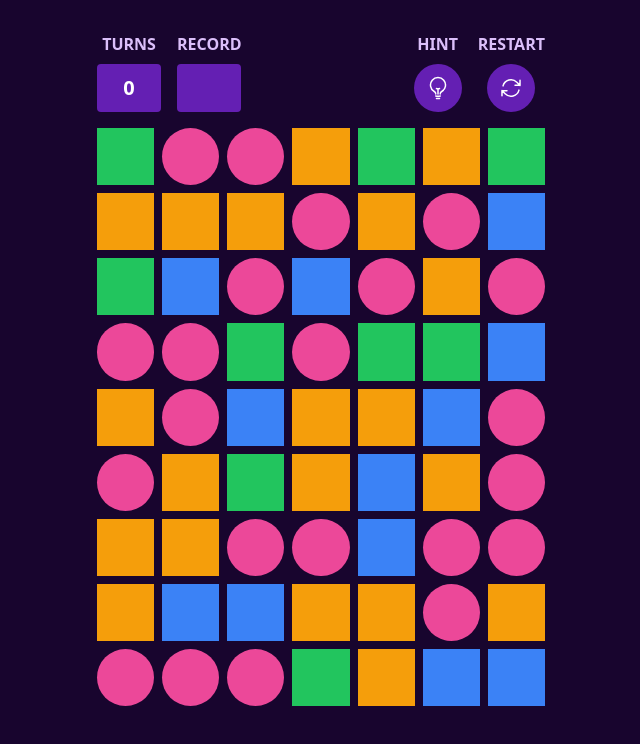
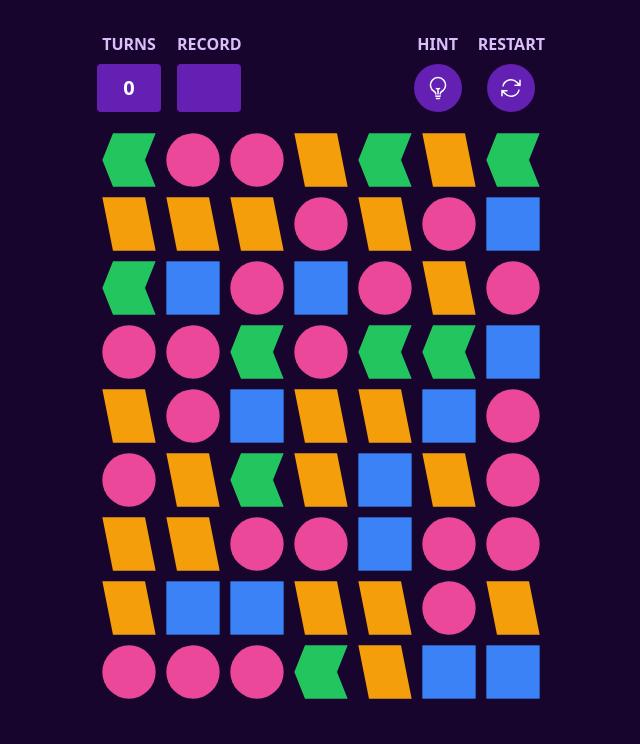
Before and after one commit to nico-bachner/nrk-former, a Next.js app: page / in a window 1280 px wide. Shown: the top 744 px of the page, without its empty margins (319-959 px from the left). Built offline with nearby package versions, Linux system fonts and the light colour scheme.

Commit message:
feat: svg tile shapes

```diff
--- /dev/null
+++ b/src/Tile.tsx
@@ -0,0 +1,53 @@
+const getTileColor = (tile: string) => {
+  switch (tile) {
+    case 'p':
+      return 'fill-pink-500 rounded-full'
+    case 'o':
+      return 'fill-amber-500'
+    case 'b':
+      return 'fill-blue-500'
+    case 'g':
+      return 'fill-green-500'
+  }
+}
+
+const getTileShape = (tile: string) => {
+  switch (tile) {
+    case 'p':
+      return <circle cx="12" cy="12" r="10" />
+    case 'o':
+      return (
+        <path
+          strokeLinecap="round"
+          strokeLinejoin="round"
+          d="M2 2 L 18 2 L 22 22 L 6 22 Z"
+        />
+      )
+    case 'b':
+      return <rect x="2" y="2" width="20" height="20" />
+    case 'g':
+      return (
+        <path
+          strokeLinecap="round"
+          strokeLinejoin="round"
+          d="M2 12 L 6 2 L 22 2 L 18 12 L 22 22 L 6 22 Z"
+        />
+      )
+  }
+}
+
+type TileProps = {
+  tile: string
+}
+
+export const Tile: React.FC<TileProps> = ({ tile }) => (
+  <svg
+    xmlns="http://www.w3.org/2000/svg"
+    stroke="none"
+    strokeWidth={1.5}
+    className={getTileColor(tile)}
+    viewBox="0 0 24 24"
+  >
+    {getTileShape(tile)}
+  </svg>
+)
--- a/src/game.tsx
+++ b/src/game.tsx
@@ -9,20 +9,8 @@ import { XIcon } from '@/icons/X'
 import { getHint } from '@/lib/getHint'
 import { getTileGroups } from '@/lib/getTileGroups'
 import { Hint } from '@/types'
-import { cn } from '@/utils/cn'
 
-const getTileColor = (tile: string) => {
-  switch (tile) {
-    case 'p':
-      return 'bg-pink-500 rounded-full'
-    case 'o':
-      return 'bg-amber-500'
-    case 'b':
-      return 'bg-blue-500'
-    case 'g':
-      return 'bg-green-500'
-  }
-}
+import { Tile } from './Tile'
 
 const BOARD = BOARDS[1]
 
@@ -103,7 +91,7 @@ export const Game: React.FC = () => {
         </div>
       </div>
 
-      <div className="grid grid-flow-col grid-cols-7 grid-rows-9 gap-2">
+      <div className="grid grid-flow-col grid-cols-7 grid-rows-9">
         {board.map((column, i) =>
           column.map((tile, j) => {
             if (tile == '') {
@@ -143,7 +131,7 @@ export const Game: React.FC = () => {
                 style={{ gridRow: 9 - j, gridColumn: i + 1 }}
                 className="relative"
               >
-                <div className={cn('aspect-square', getTileColor(tile))} />
+                <Tile tile={tile} />
                 {hint &&
                   hint.tileGroup.some(([i2, j2]) => i2 == i && j2 == j) && (
                     <XIcon className="absolute inset-0 h-full w-full text-red-700" />
--- a/src/icons/Hint.tsx
+++ b/src/icons/Hint.tsx
@@ -1,6 +1,5 @@
+import { IconProps } from '@/types'
 import { cn } from '@/utils/cn'
-
-type IconProps = React.SVGProps<SVGSVGElement>
 
 export const HintIcon: React.FC<IconProps> = ({
   stroke = 'currentColor',
--- a/src/icons/Restart.tsx
+++ b/src/icons/Restart.tsx
@@ -1,6 +1,5 @@
+import { IconProps } from '@/types'
 import { cn } from '@/utils/cn'
-
-type IconProps = React.SVGProps<SVGSVGElement>
 
 export const RestartIcon: React.FC<IconProps> = ({
   stroke = 'currentColor',
--- a/src/icons/X.tsx
+++ b/src/icons/X.tsx
@@ -1,6 +1,5 @@
+import { IconProps } from '@/types'
 import { cn } from '@/utils/cn'
-
-type IconProps = React.SVGProps<SVGSVGElement>
 
 export const XIcon: React.FC<IconProps> = ({
   stroke = 'currentColor',
--- a/src/types.ts
+++ b/src/types.ts
@@ -4,3 +4,4 @@ export type Hint = {
   tileGroup: Coordinate[]
   score: number
 }
+export type IconProps = React.SVGProps<SVGSVGElement>
```
